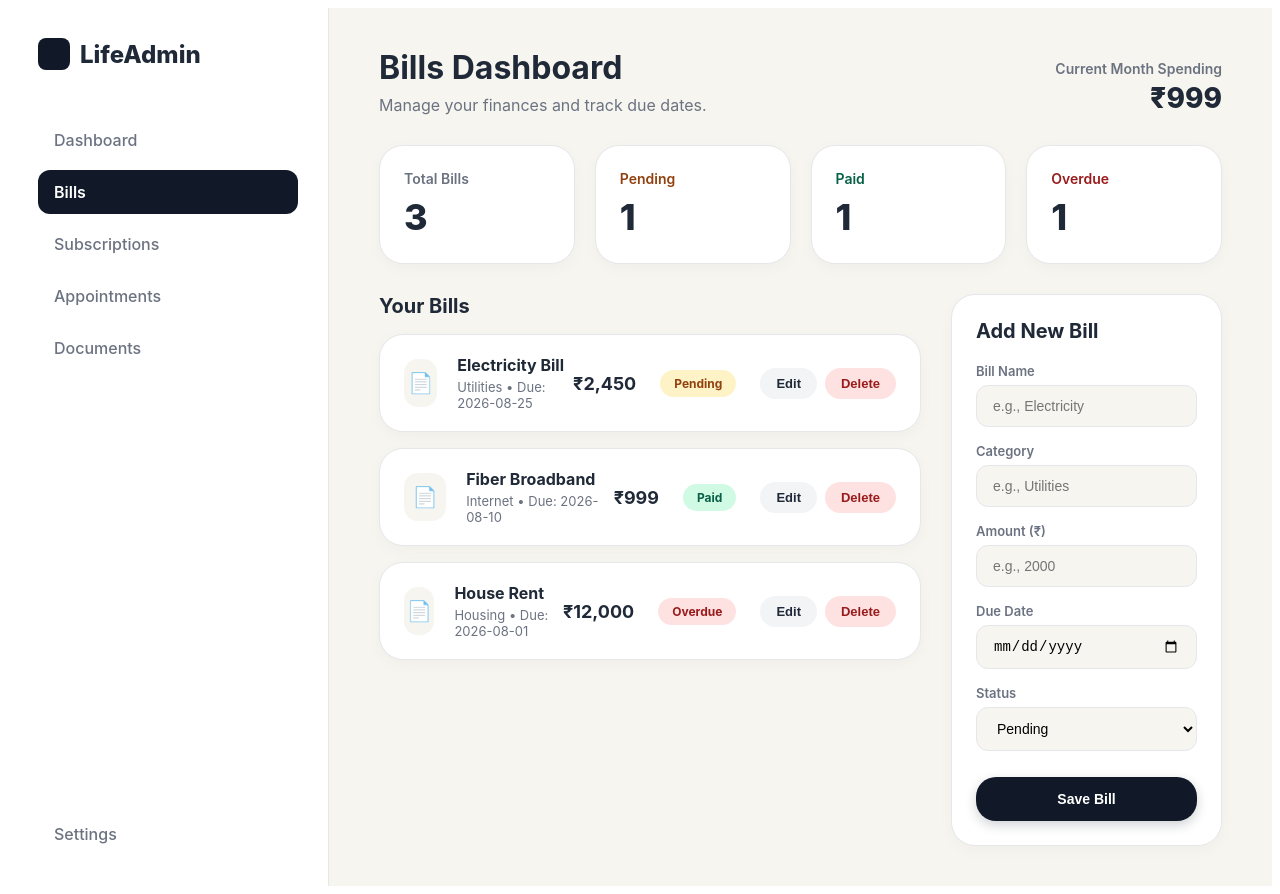
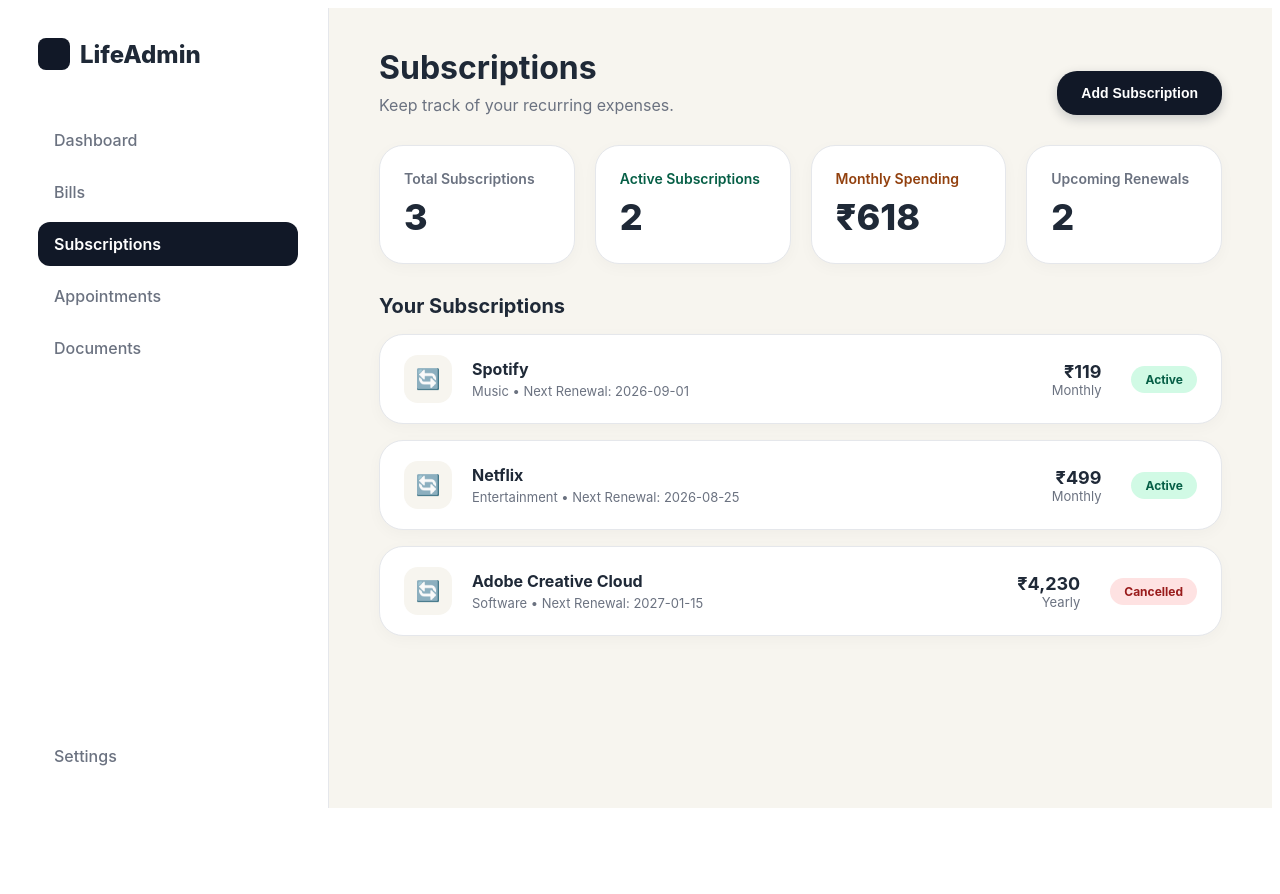
Before and after one commit to adityasingla2102-debug/Life_Pilot, a React (Vite) app: page / in a window 1280 px wide. Both pictures are taken after a click on the element "Subscriptions". After the commit the page ends 816 px from the top, so only its background shows below. Built offline with nearby package versions, Linux system fonts and the light colour scheme.

Commit message:
added subsciption module

```diff
--- a/src/App.jsx
+++ b/src/App.jsx
@@ -47,6 +47,43 @@
   const [hoveredCardId, setHoveredCardId] = useState(null);
   const [hoveredBtnId, setHoveredBtnId] = useState(null);
 
+  // Active view state
+  const [activeView, setActiveView] = useState("Bills");
+
+  // Subscriptions data state
+  const [subscriptions, setSubscriptions] = useState([
+    {
+      id: 1,
+      name: "Spotify",
+      category: "Music",
+      price: 119,
+      billingCycle: "Monthly",
+      nextRenewal: "2026-09-01",
+      status: "Active",
+      notes: "Premium plan"
+    },
+    {
+      id: 2,
+      name: "Netflix",
+      category: "Entertainment",
+      price: 499,
+      billingCycle: "Monthly",
+      nextRenewal: "2026-08-25",
+      status: "Active",
+      notes: "Standard plan"
+    },
+    {
+      id: 3,
+      name: "Adobe Creative Cloud",
+      category: "Software",
+      price: 4230,
+      billingCycle: "Yearly",
+      nextRenewal: "2027-01-15",
+      status: "Cancelled",
+      notes: "Too expensive"
+    }
+  ]);
+
   // ==========================================
   // 2. DERIVED DATA (STATISTICS)
   // ==========================================
@@ -57,6 +94,14 @@
   const currentMonthSpending = bills
     .filter(bill => bill.status === "Paid")
     .reduce((sum, bill) => sum + Number(bill.amount), 0);
+
+  // Subscriptions Statistics
+  const totalSubscriptions = subscriptions.length;
+  const activeSubscriptionsCount = subscriptions.filter(sub => sub.status === "Active").length;
+  const monthlySpending = subscriptions
+    .filter(sub => sub.status === "Active" && sub.billingCycle === "Monthly")
+    .reduce((sum, sub) => sum + Number(sub.price), 0);
+  const upcomingRenewalsCount = subscriptions.filter(sub => sub.status === "Active").length;
 
   // ==========================================
   // 3. CRUD HANDLERS
@@ -248,17 +293,18 @@
           <div style={{width: "32px", height: "32px", backgroundColor: colors.primary, borderRadius: "8px"}}></div>
           LifeAdmin
         </div>
-        <div style={navItemStyle(false)}>Dashboard</div>
-        <div style={navItemStyle(true)}>Bills</div>
-        <div style={navItemStyle(false)}>Subscriptions</div>
-        <div style={navItemStyle(false)}>Appointments</div>
-        <div style={navItemStyle(false)}>Documents</div>
-        <div style={{marginTop: "auto", ...navItemStyle(false)}}>Settings</div>
+        <div style={navItemStyle(activeView === "Dashboard")} onClick={() => setActiveView("Dashboard")}>Dashboard</div>
+        <div style={navItemStyle(activeView === "Bills")} onClick={() => setActiveView("Bills")}>Bills</div>
+        <div style={navItemStyle(activeView === "Subscriptions")} onClick={() => setActiveView("Subscriptions")}>Subscriptions</div>
+        <div style={navItemStyle(activeView === "Appointments")} onClick={() => setActiveView("Appointments")}>Appointments</div>
+        <div style={navItemStyle(activeView === "Documents")} onClick={() => setActiveView("Documents")}>Documents</div>
+        <div style={{marginTop: "auto", ...navItemStyle(activeView === "Settings")}} onClick={() => setActiveView("Settings")}>Settings</div>
       </div>
 
       {/* ---------------- MAIN CONTENT ---------------- */}
       <div style={mainContentStyle}>
-
+        {activeView === "Bills" && (
+          <>
         {/* Top Welcome Section */}
         <div style={{ display: "flex", justifyContent: "space-between", alignItems: "flex-end" }}>
           <div>
@@ -486,6 +532,110 @@
           </div>
 
         </div>
+          </>
+        )}
+
+        {activeView === "Subscriptions" && (
+          <>
+            {/* Top Welcome Section */}
+            <div style={{ display: "flex", justifyContent: "space-between", alignItems: "flex-end" }}>
+              <div>
+                <h1 style={{ fontSize: "32px", fontWeight: "700", margin: "0 0 8px 0" }}>Subscriptions</h1>
+                <p style={{ color: colors.textMuted, margin: 0 }}>Keep track of your recurring expenses.</p>
+              </div>
+              <div style={{ textAlign: "right" }}>
+                <button
+                  style={{
+                    backgroundColor: colors.primary,
+                    color: "#FFF",
+                    border: "none",
+                    padding: "14px 24px",
+                    borderRadius: "20px",
+                    fontSize: "14px",
+                    fontWeight: "700",
+                    cursor: "pointer",
+                    boxShadow: "0 4px 12px rgba(17,24,39,0.2)"
+                  }}
+                >
+                  Add Subscription
+                </button>
+              </div>
+            </div>
+
+            {/* Statistics Cards */}
+            <div style={{ display: "flex", gap: "20px" }}>
+              <div style={statCardStyle}>
+                <div style={{ color: colors.textMuted, fontSize: "14px", fontWeight: "600", marginBottom: "8px" }}>Total Subscriptions</div>
+                <div style={{ fontSize: "36px", fontWeight: "800" }}>{totalSubscriptions}</div>
+              </div>
+              <div style={statCardStyle}>
+                <div style={{ color: colors.paidText, fontSize: "14px", fontWeight: "600", marginBottom: "8px" }}>Active Subscriptions</div>
+                <div style={{ fontSize: "36px", fontWeight: "800" }}>{activeSubscriptionsCount}</div>
+              </div>
+              <div style={statCardStyle}>
+                <div style={{ color: colors.pendingText, fontSize: "14px", fontWeight: "600", marginBottom: "8px" }}>Monthly Spending</div>
+                <div style={{ fontSize: "36px", fontWeight: "800" }}>₹{monthlySpending.toLocaleString()}</div>
+              </div>
+              <div style={statCardStyle}>
+                <div style={{ color: colors.textMuted, fontSize: "14px", fontWeight: "600", marginBottom: "8px" }}>Upcoming Renewals</div>
+                <div style={{ fontSize: "36px", fontWeight: "800" }}>{upcomingRenewalsCount}</div>
+              </div>
+            </div>
+
+            {/* Subscriptions List Section */}
+            <div style={{ display: "flex", flexDirection: "column", gap: "16px" }}>
+              <h2 style={{ fontSize: "20px", fontWeight: "700", margin: "0" }}>Your Subscriptions</h2>
+
+              {subscriptions.length === 0 ? (
+                <p style={{ color: colors.textMuted }}>No subscriptions added yet.</p>
+              ) : (
+                subscriptions.map((sub) => (
+                  <div
+                    key={sub.id}
+                    onMouseEnter={() => setHoveredCardId(`sub-${sub.id}`)}
+                    onMouseLeave={() => setHoveredCardId(null)}
+                    style={{
+                      ...cardBaseStyle,
+                      display: "flex",
+                      justifyContent: "space-between",
+                      alignItems: "center",
+                      padding: "20px 24px",
+                      boxShadow: hoveredCardId === `sub-${sub.id}` ? "0 12px 30px rgba(0,0,0,0.06)" : cardBaseStyle.boxShadow,
+                      transform: hoveredCardId === `sub-${sub.id}` ? "translateY(-2px)" : "none"
+                    }}
+                  >
+                    <div style={{ display: "flex", alignItems: "center", gap: "20px" }}>
+                      <div style={{ width: "48px", height: "48px", borderRadius: "14px", backgroundColor: colors.bgCream, display: "flex", alignItems: "center", justifyContent: "center", fontSize: "20px" }}>🔄</div>
+                      <div>
+                        <div style={{ fontSize: "16px", fontWeight: "700", marginBottom: "4px" }}>{sub.name}</div>
+                        <div style={{ fontSize: "13px", color: colors.textMuted }}>{sub.category} • Next Renewal: {sub.nextRenewal}</div>
+                      </div>
+                    </div>
+
+                    <div style={{ display: "flex", alignItems: "center", gap: "30px" }}>
+                      <div style={{ textAlign: "right" }}>
+                        <div style={{ fontSize: "18px", fontWeight: "700" }}>₹{sub.price.toLocaleString()}</div>
+                        <div style={{ fontSize: "13px", color: colors.textMuted }}>{sub.billingCycle}</div>
+                      </div>
+
+                      <div style={{
+                        backgroundColor: sub.status === "Active" ? colors.paidBg : colors.overdueBg,
+                        color: sub.status === "Active" ? colors.paidText : colors.overdueText,
+                        padding: "6px 14px",
+                        borderRadius: "20px",
+                        fontSize: "12px",
+                        fontWeight: "700",
+                        display: "inline-block"
+                      }}>
+                        {sub.status}
+                      </div>
+                    </div>
+                  </div>
+                ))
+              )}
+            </div>
+          </>
+        )}
       </div>
     </div>
   );
```
